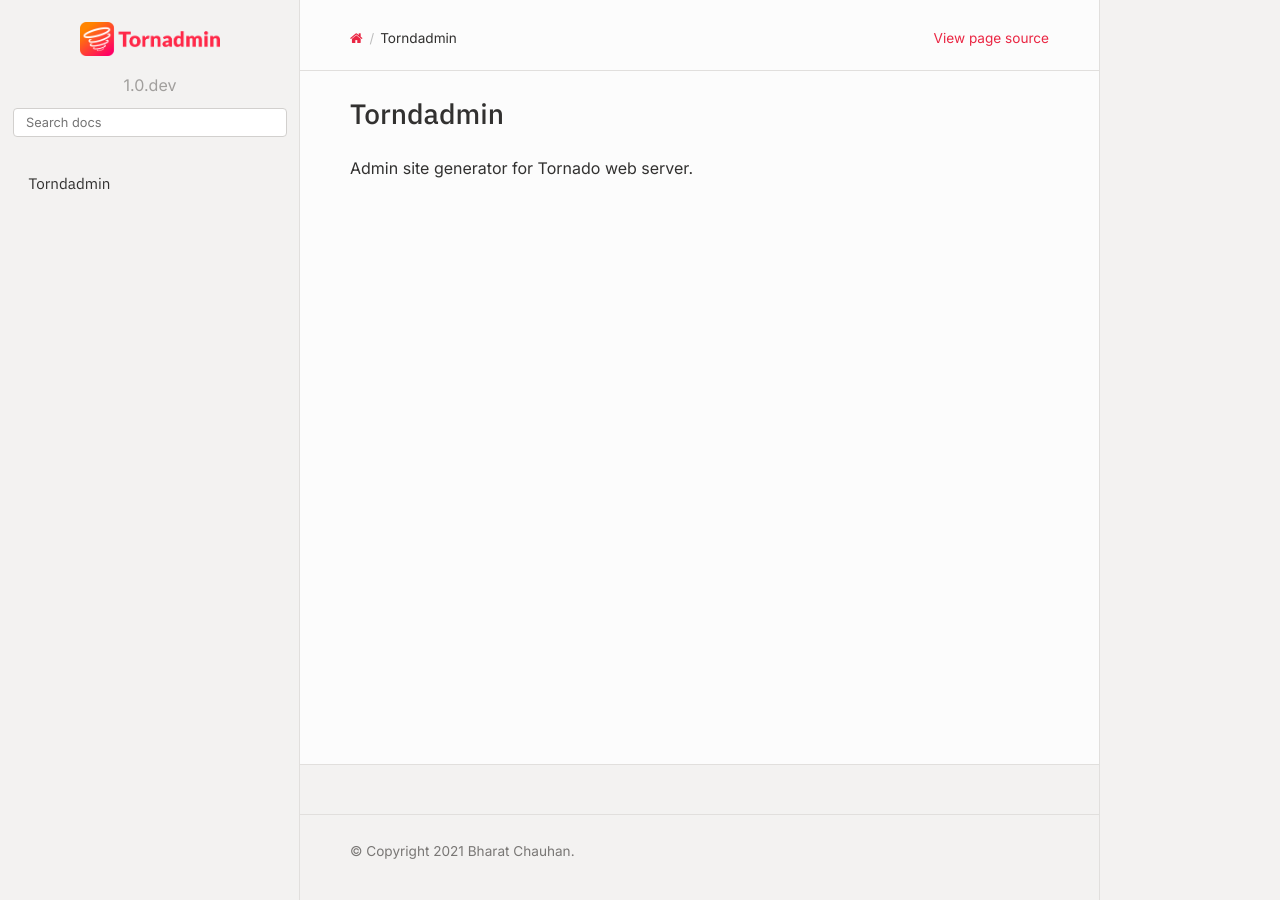
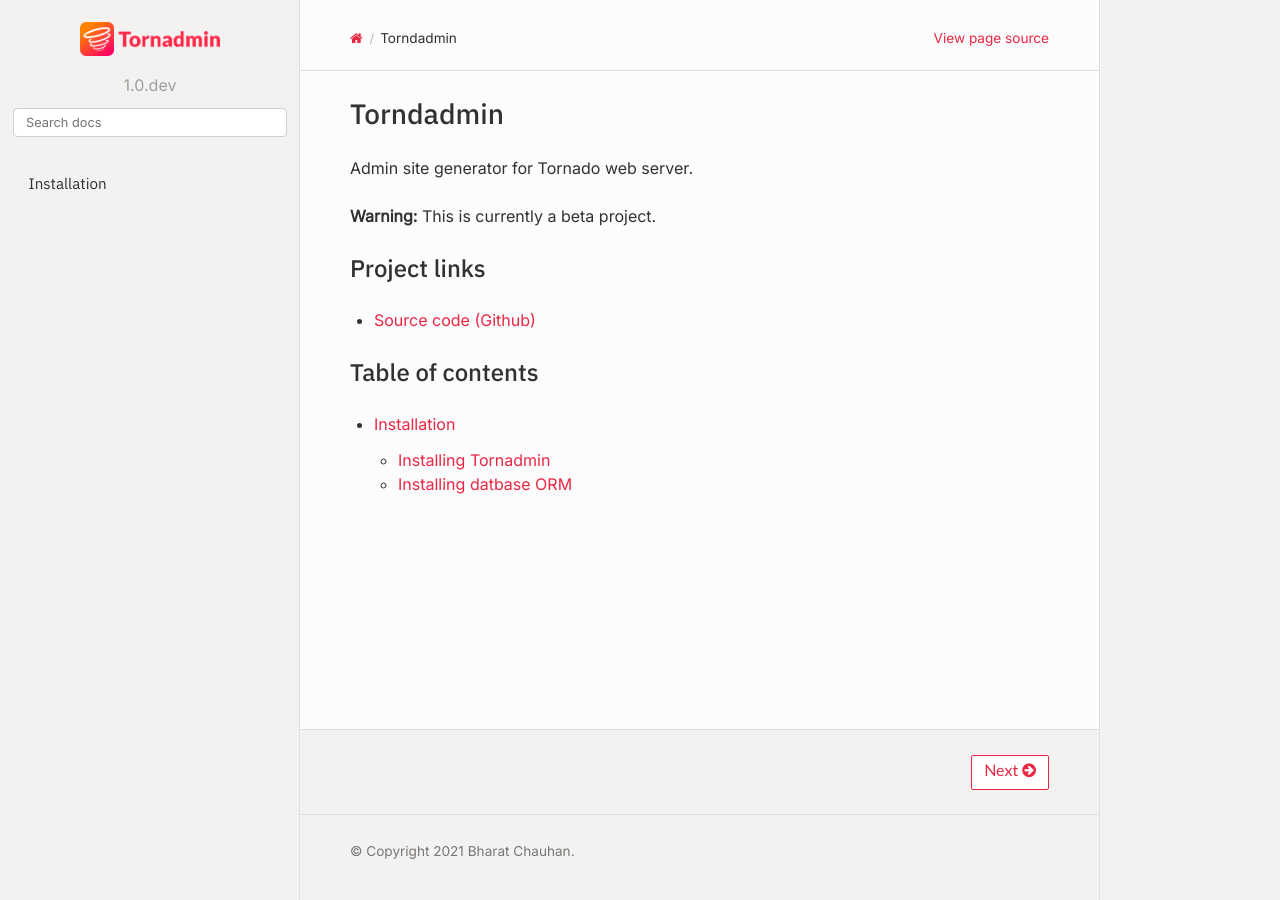
Before and after one commit to bhch/tornadmin, a Sphinx documentation site: the page built from docs/index.rst, in a window 1280 px wide. Built offline with Sphinx 7.4.7 and the Read the Docs theme 2.0.0, drawn with Linux system fonts in a browser that asks for light colours.

Commit message:
Add some docs

```diff
--- a/docs/index.rst
+++ b/docs/index.rst
@@ -2,3 +2,19 @@
 ==========
 
 Admin site generator for Tornado web server.
+
+**Warning:** This is currently a beta project.
+
+Project links
+-------------
+
+- `Source code (Github) <https://github.com/bhch/tornadmin>`_
+
+
+Table of contents
+-----------------
+
+.. toctree::
+   :maxdepth: 2
+
+   installation
```
Also changed, not shown: docs/installation.rst (added, +28 -0 lines).
